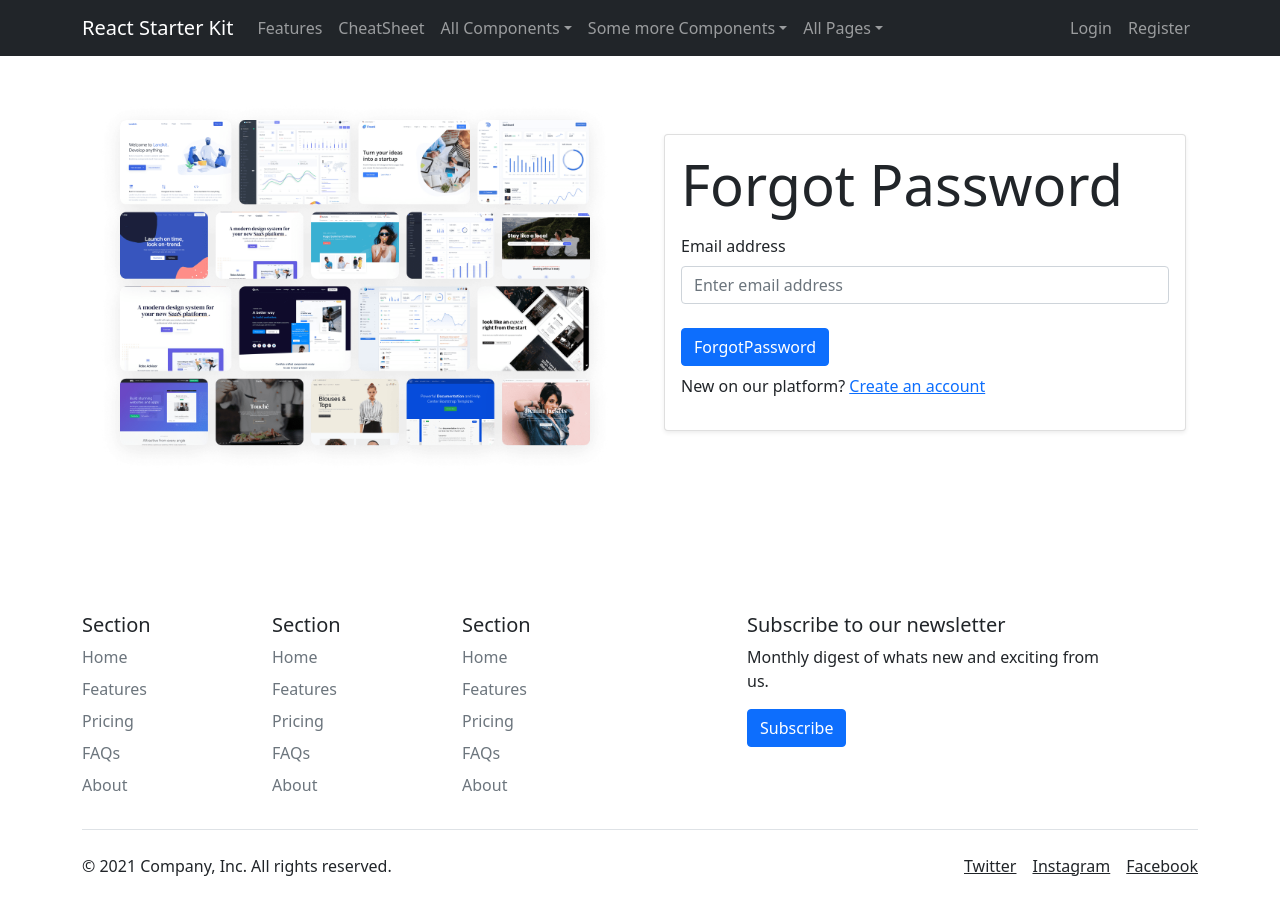
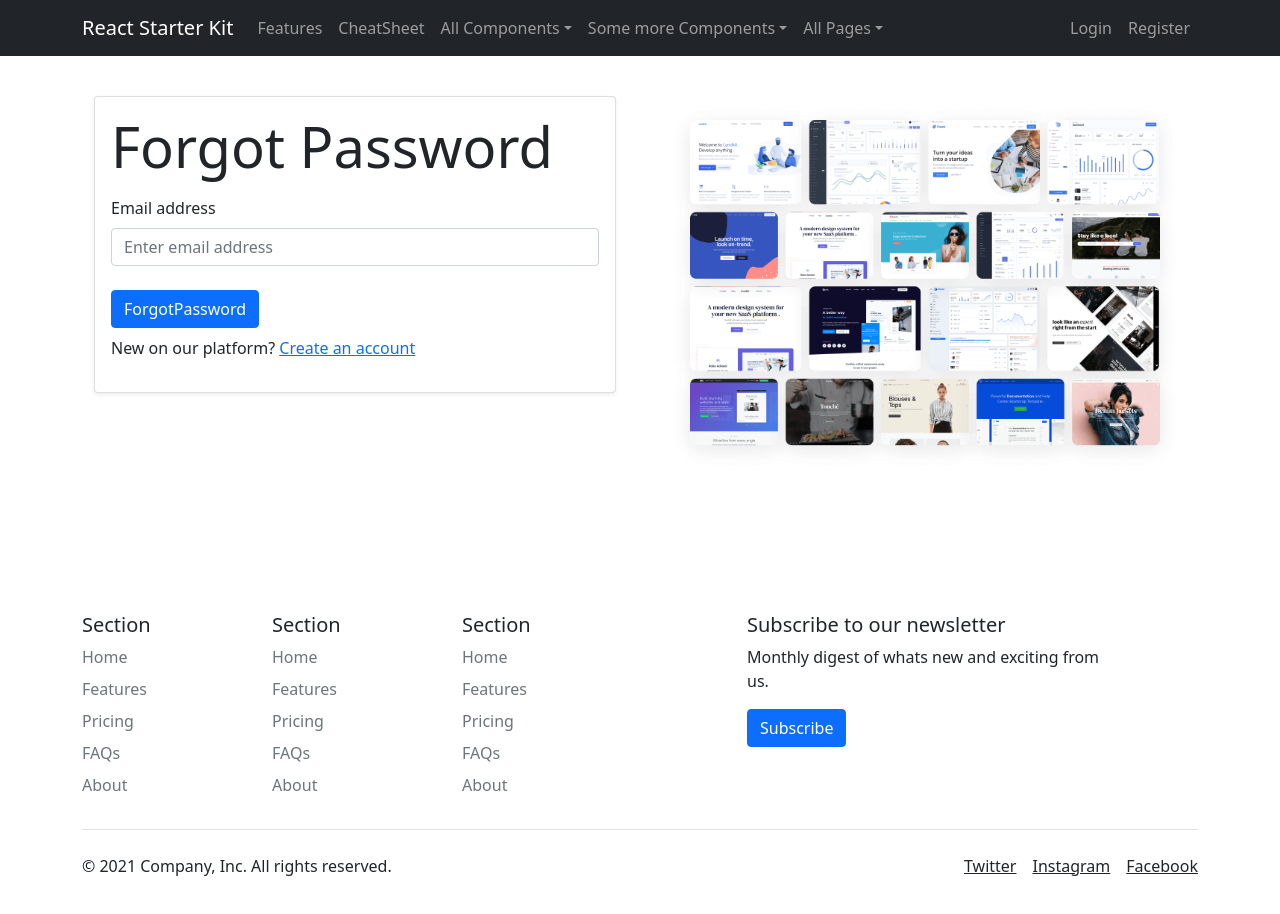
Before and after one commit to roundcodebox/aarambam, a React (Create React App) app: page /forgotpassword in a window 1280 px wide. Shown: the top 914 px of the page. Built offline with nearby package versions, Linux system fonts and the light colour scheme.

Commit message:
feat: removed the react-bootstrap components from the breadcrumbs pages

```diff
--- a/src/Pages/ForgotPassword.jsx
+++ b/src/Pages/ForgotPassword.jsx
@@ -3,7 +3,7 @@ import React from 'react';
 function ForgotPassword() {
   return (
     <div className="container px-4 py-5">
-      <div className="row flex-lg-row-reverse align-items-center g-5 py-5">
+      <div className="row g-5 py-5">
         <div className="col-sm-6">
           <div className=" card shadow-sm forgotPassword-card">
             <div className="card-body">
--- a/src/Pages/Login.jsx
+++ b/src/Pages/Login.jsx
@@ -3,7 +3,7 @@ import React from 'react';
 function Login() {
   return (
     <div className="container px-4 py-5">
-      <div className="row align-items-center g-5 py-5">
+      <div className="row g-5 py-5">
         <div className="col-sm-6 col-lg-6">
           <img
             src="/assets/images/bootstrap-themes.png"
--- a/src/Pages/Register.jsx
+++ b/src/Pages/Register.jsx
@@ -3,7 +3,7 @@ import React from 'react';
 function Register() {
   return (
     <div className="container px-4 py-5">
-      <div className="row align-items-center g-5 py-5">
+      <div className="row g-5 py-5">
         <div className="col-sm-6 col-lg-6">
           <img
             src="/assets/images/bootstrap-themes.png"
```
